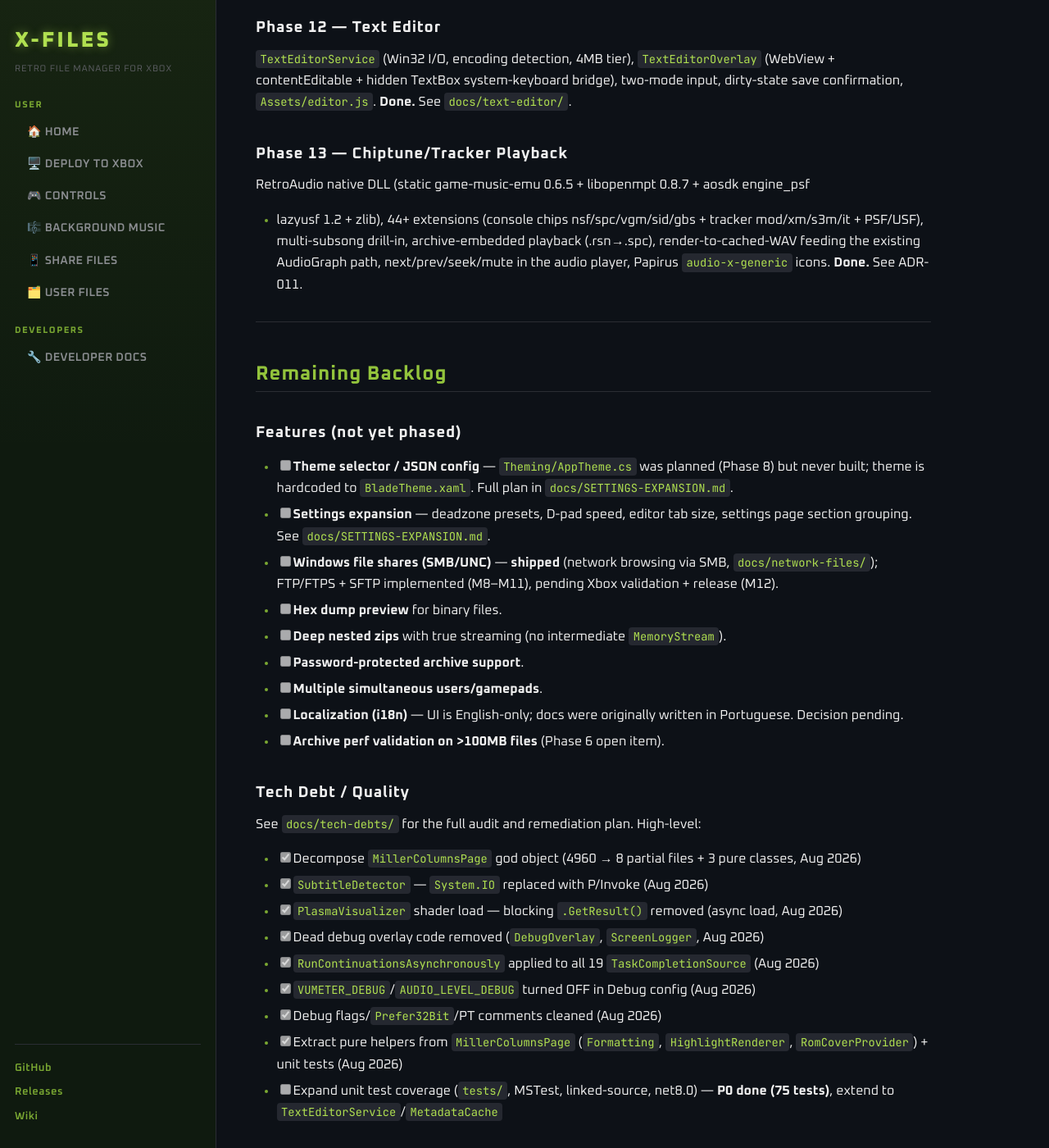
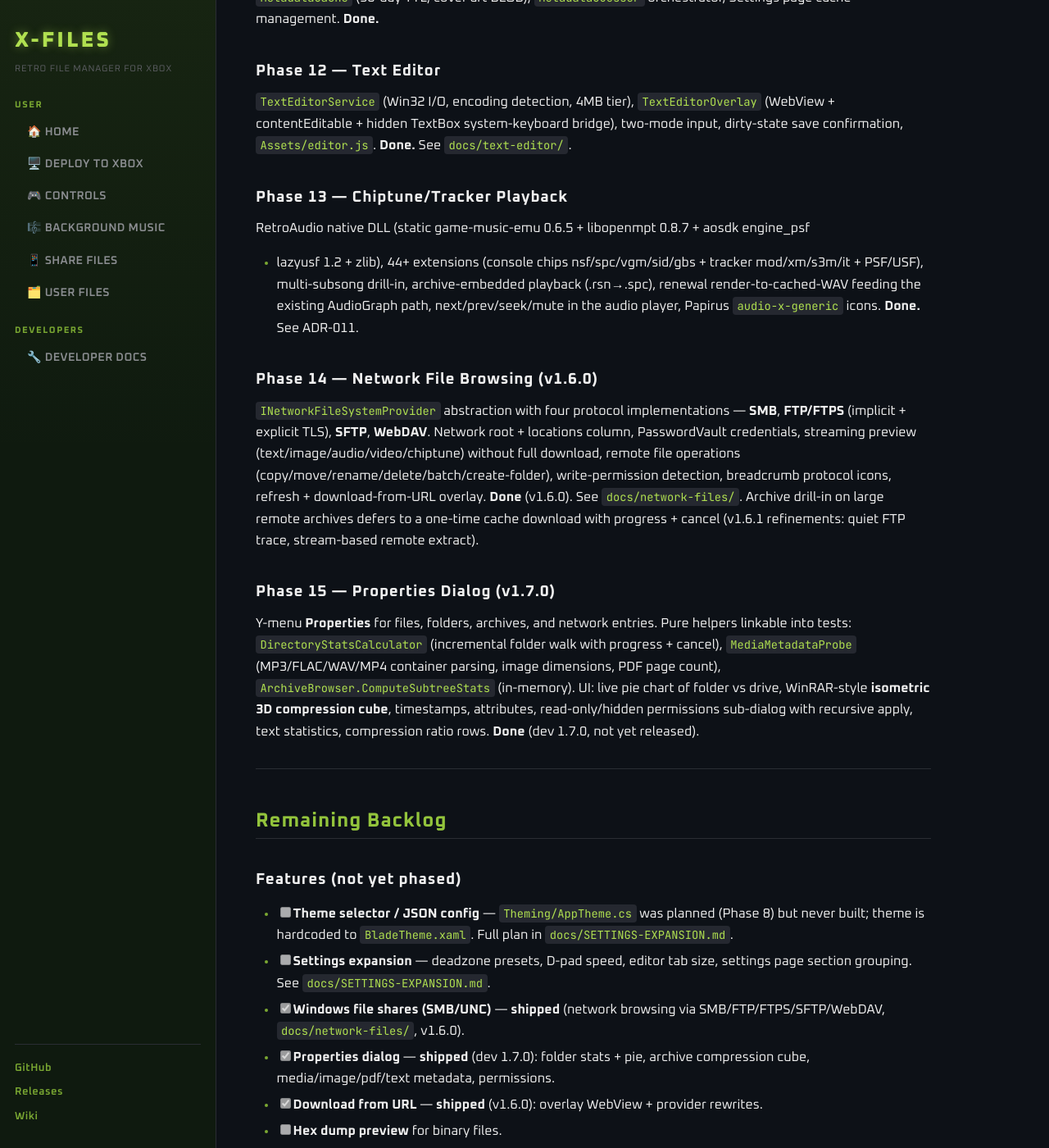
Before and after one commit to marcelofrau/x-files-uwp, a Jekyll site: the page built from docs/ROADMAP.md, in a window 1280 px wide and 1400 px high, scrolled down 2174 px. Shown: the whole window at 82% size. Built offline with Jekyll 4.4.1, drawn with Linux system fonts in a browser that asks for light colours; some of the changed text lies outside the part shown.

Commit message:
docs: refresh version status + network shipped state across README/ROADMAP/AGENTS/network-files

```diff
--- a/docs/ROADMAP.md
+++ b/docs/ROADMAP.md
@@ -6,12 +6,15 @@ title: Roadmap — Implementation Status & Backlog
 
 ## Current Status
 
-**Released v1.2.0.** The MVP plus post-MVP features are shipped: 3-column Miller
-navigation with live preview, audio player + 29 visualizers, video player with subtitles
-and track switching, archive browsing (zip/7z/rar), full file operations (copy/move/
-rename/delete/extract/create-zip), text editor, PDF viewer, ROM preview, chiptune/tracker
-playback, metadata guesser (MusicBrainz + SQLite cache), QR file sharing, batch mode,
-favorites, settings, and log viewer.
+**Released v1.6.0** (tag `v1.6.0.1485`). Dev line: **1.7.0** (Properties dialog, stream-based
+network extraction). The MVP plus post-MVP features are shipped: 3-column Miller
+navigation with live preview, **network file browsing** (SMB/FTP/FTPS/SFTP/WebDAV) with
+streaming preview and remote operations, audio player + 31 visualizers, video player with
+subtitles and track switching, archive browsing (zip/7z/rar), full file operations (copy/
+move/rename/delete/extract/create-zip), text editor, PDF viewer, ROM preview,
+chiptune/tracker playback, metadata guesser (MusicBrainz + SQLite cache), QR file sharing,
+file/folder **Properties dialog** (stats, compression visual, permissions), download-from-URL,
+batch mode, favorites, settings, and log viewer.
 
 Below: which phases are closed, what's still open, and the remaining backlog.
 
@@ -80,8 +83,28 @@ dirty-state save confirmation, `Assets/editor.js`. **Done.** See `docs/text-edit
 RetroAudio native DLL (static game-music-emu 0.6.5 + libopenmpt 0.8.7 + aosdk engine_psf
 + lazyusf 1.2 + zlib), 44+ extensions (console chips nsf/spc/vgm/sid/gbs + tracker
 mod/xm/s3m/it + PSF/USF), multi-subsong drill-in, archive-embedded playback (.rsn→.spc),
+renewal
 render-to-cached-WAV feeding the existing AudioGraph path, next/prev/seek/mute in the
 audio player, Papirus `audio-x-generic` icons. **Done.** See ADR-011.
+
+### Phase 14 — Network File Browsing (v1.6.0)
+`INetworkFileSystemProvider` abstraction with four protocol implementations — **SMB**, **FTP/FTPS**
+(implicit + explicit TLS), **SFTP**, **WebDAV**. Network root + locations column, PasswordVault
+credentials, streaming preview (text/image/audio/video/chiptune) without full download, remote
+file operations (copy/move/rename/delete/batch/create-folder), write-permission detection,
+breadcrumb protocol icons, refresh + download-from-URL overlay. **Done** (v1.6.0). See
+`docs/network-files/`. Archive drill-in on large remote archives defers to a one-time cache
+download with progress + cancel (v1.6.1 refinements: quiet FTP trace, stream-based remote
+extract).
+
+### Phase 15 — Properties Dialog (v1.7.0)
+Y-menu **Properties** for files, folders, archives, and network entries. Pure helpers linkable
+into tests: `DirectoryStatsCalculator` (incremental folder walk with progress + cancel),
+`MediaMetadataProbe` (MP3/FLAC/WAV/MP4 container parsing, image dimensions, PDF page count),
+`ArchiveBrowser.ComputeSubtreeStats` (in-memory). UI: live pie chart of folder vs drive,
+WinRAR-style **isometric 3D compression cube**, timestamps, attributes, read-only/hidden
+permissions sub-dialog with recursive apply, text statistics, compression ratio rows.
+**Done** (dev 1.7.0, not yet released).
 
 ---
 
@@ -94,9 +117,11 @@ audio player, Papirus `audio-x-generic` icons. **Done.** See ADR-011.
       `docs/SETTINGS-EXPANSION.md`.
 - [ ] **Settings expansion** — deadzone presets, D-pad speed, editor tab size, settings
       page section grouping. See `docs/SETTINGS-EXPANSION.md`.
-- [ ] **Windows file shares (SMB/UNC)** — **shipped** (network browsing via
-      SMB, `docs/network-files/`); FTP/FTPS + SFTP implemented (M8–M11),
-      pending Xbox validation + release (M12).
+- [x] **Windows file shares (SMB/UNC)** — **shipped** (network browsing via
+      SMB/FTP/FTPS/SFTP/WebDAV, `docs/network-files/`, v1.6.0).
+- [x] **Properties dialog** — **shipped** (dev 1.7.0): folder stats + pie, archive
+      compression cube, media/image/pdf/text metadata, permissions.
+- [x] **Download from URL** — **shipped** (v1.6.0): overlay WebView + provider rewrites.
 - [ ] **Hex dump preview** for binary files.
 - [ ] **Deep nested zips** with true streaming (no intermediate `MemoryStream`).
 - [ ] **Password-protected archive support**.
@@ -119,7 +144,8 @@ See `docs/tech-debts/` for the full audit and remediation plan. High-level:
 - [x] Debug flags/`Prefer32Bit`/PT comments cleaned (Aug 2026)
 - [x] Extract pure helpers from `MillerColumnsPage` (`Formatting`, `HighlightRenderer`,
       `RomCoverProvider`) + unit tests (Aug 2026)
-- [ ] Expand unit test coverage (`tests/`, MSTest, linked-source, net8.0) — **P0 done (75 tests)**, extend to `TextEditorService`/`MetadataCache`
+- [ ] Expand unit test coverage (`tests/`, MSTest, linked-source, net8.0) — **P0 done
+      (516 passing, 12 skipped)**, extend to `TextEditorService`/`MetadataCache`
 
 ---
 
```
Also changed, not shown: other parts of docs/ROADMAP.md (+2 -2 lines), AGENTS.md (+5 -3 lines), docs/network-files/IMPLEMENTATION.md (+10 -9 lines), docs/network-files/README.md (+8 -7 lines), README.md.
